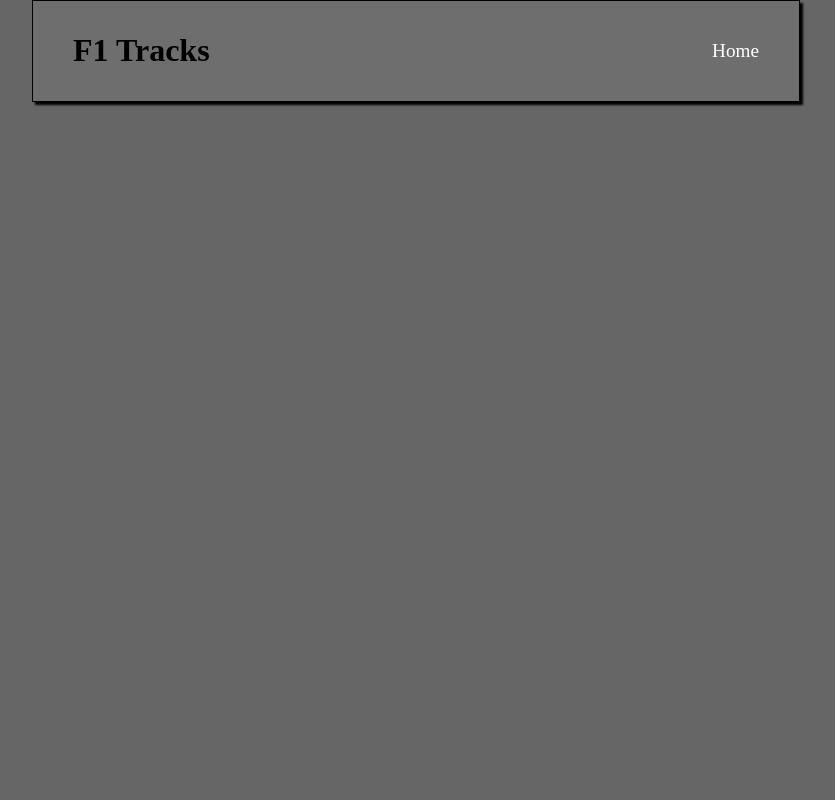
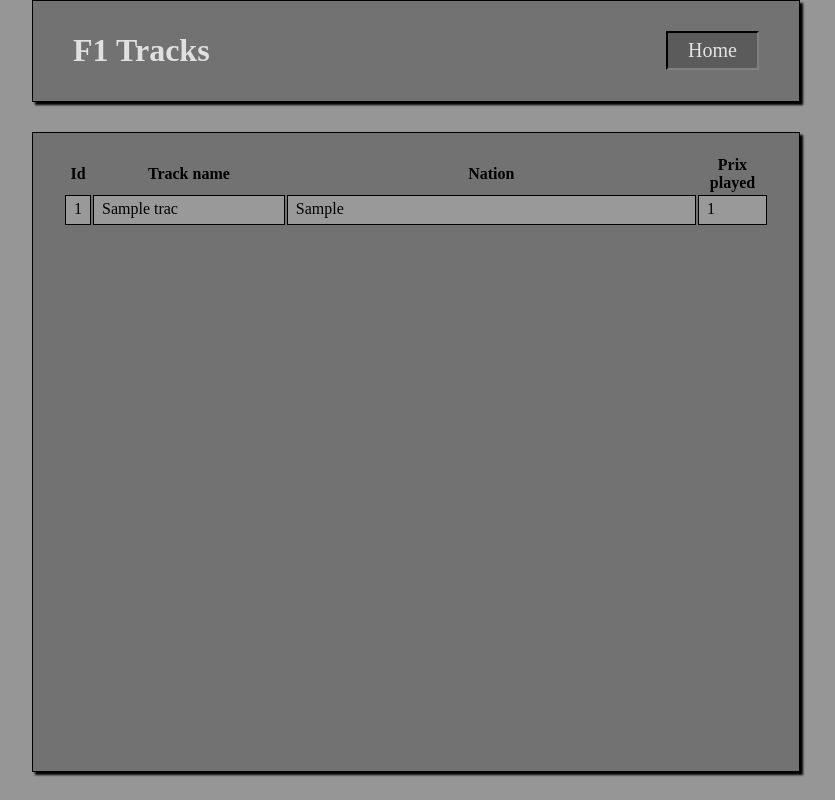
Before and after one commit to Jys76/F1-Race, a PHP site: page /frontend/track.php in a window 1280 px wide. Shown: the whole page, without its empty margins (224-1059 px from the left). Run offline with PHP 8.4, Linux system fonts and the light colour scheme; tables that the repository leaves empty hold one stand-in row (values such as "Sample post").

Commit message:
Feat [page]: Add track page

```diff
--- /dev/null
+++ b/frontend/back/track_back.php
@@ -0,0 +1,10 @@
+<?php
+    require_once __DIR__ . "/../query/track.php";
+    require_once __DIR__ . "/../core/query_util.php";
+    require_once __DIR__ . "/../view/table_view.php";
+
+    $conn = get_conn();
+    $track_query = get_select_track_query();
+    $track_result = execute_default_query($conn, $track_query);
+    $track_table = get_track_table($track_result);
+?>
--- a/frontend/core/query_util.php
+++ b/frontend/core/query_util.php
@@ -43,3 +43,13 @@
 
         return $stmt;
     }
+
+    function execute_default_query($conn, $sql){
+        try{
+            $result = $conn->query($sql);
+            return $result;
+        }
+        catch(Exception $e){
+            die("Query select error");
+        }
+    }
--- a/frontend/css/general.css
+++ b/frontend/css/general.css
@@ -1,6 +1,5 @@
 
 body{
-    background-color: rgb(102, 102, 102);
     padding: 0;
     margin: 0;
     padding: 0 20%;
@@ -12,20 +11,9 @@ body{
     display: flex;
     align-items: center;
     width: 100%;
-    background-color: rgba(138, 138, 138, 0.2);
     padding: 10px 40px;
-    border: 1px solid black;
-    box-shadow: 3px 3px 2px black;
 }
 
 #navbar a{
     margin-left: auto;
-    color: white;
-    text-decoration: none;
-    font-size: 1.2rem;
 }
-
-#navbar a:hover{
-    color: rgb(145, 27, 27);
-    text-decoration: underline;
-}
--- a/frontend/css/track.css
+++ b/frontend/css/track.css
@@ -0,0 +1,29 @@
+
+#content{
+    box-sizing: border-box;
+    margin-top: 30px;
+    width: 100%;
+    height: 80%;
+    padding: 20px 30px;
+}
+
+#track_table td{
+    padding: 4px 8px 6px 8px;
+    border: 1px solid black;
+    background-color: rgb(153, 153, 153);
+}
+
+#track_table td:nth-child(2){
+    width: 2%;
+}
+#track_table td:nth-child(2){
+    width: 28%;
+}
+
+#track_table td:nth-child(3){
+    width: 60%;
+}
+
+#track_table td:nth-child(4){
+    width: 10%;
+}
--- /dev/null
+++ b/frontend/query/track.php
@@ -0,0 +1,18 @@
+
+<?php
+    function get_select_track_query(){
+        return "
+            SELECT
+                id,
+                trac_name,
+                img_fname,
+                nation,
+                (
+                    SELECT COUNT(*)
+                    FROM prix p
+                    WHERE t.id = p.id
+                ) AS num_prix
+            FROM trac t
+        ";
+    }
+?>
--- a/frontend/track.php
+++ b/frontend/track.php
@@ -1,17 +1,25 @@
 
 <?php
     require_once(__DIR__ . '/core/path_config.php');
+    require_once(__DIR__ . '/back/track_back.php');
 ?>
 
 <html>
     <head>
         <title>F1 Tracks</title>
         <link rel="stylesheet" href="css/general.css">
+        <link rel="stylesheet" href="core/style_util.css">
+        <link rel="stylesheet" href="css/track.css">
     </head>
-    <body>
-        <div id="navbar">
-            <h1>F1 Tracks</h1>
-            <a href="home.php">Home</a>
+    <body class="background_color">
+
+        <div id="navbar" class="general_border background_color_2">
+            <h1 class="general_font">F1 Tracks</h1>
+            <a href="home.php" class="inner_border general_link">Home</a>
+        </div>
+
+        <div id="content" class="background_color_2 general_border">
+            <?=$track_table?>
         </div>
 
     </body>
--- /dev/null
+++ b/frontend/view/table_view.php
@@ -0,0 +1,28 @@
+
+<?php
+    function get_track_table($result){
+        $table = "
+            <table id='track_table'>
+                <tr>
+                    <th>Id</th>
+                    <th>Track name</th>
+                    <th>Nation</th>
+                    <th>Prix played</th>
+                </tr>
+        ";
+
+        while($row = $result->fetch_assoc()){
+            ob_start()
+            ?>
+            <tr>
+                <td><?=htmlspecialchars($row['id'])?></td>
+                <td><?=htmlspecialchars($row['trac_name'])?></td>
+                <td><?=htmlspecialchars($row['nation'])?></td>
+                <td><?=htmlspecialchars($row['num_prix'])?></td>
+            </tr>
+            <?php
+            $table .= ob_get_clean();
+        }
+        return $table . "</table>";
+    }
+?>
```
Also changed, not shown: database/002_insert_data.sql (+8 -2 lines).
